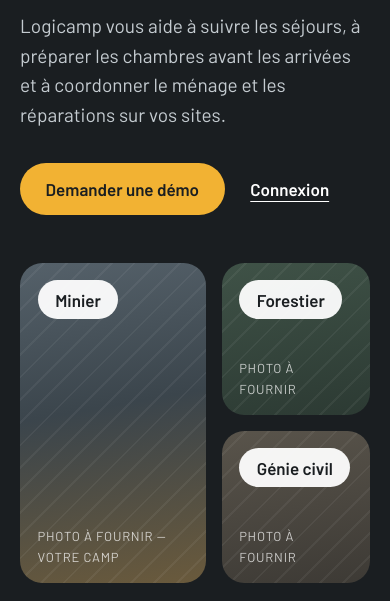
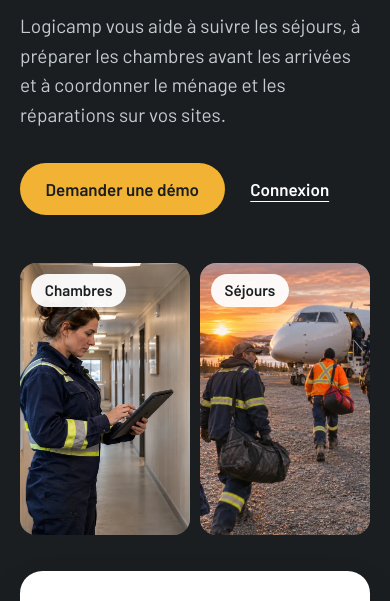
Before and after one commit to nicolasfbou/vitrine-logicamp, a plain HTML site: page index.html in a window 390 px wide. Shown: the part 436-1037 px from the top of the page. Drawn offline with Linux system fonts and the light colour scheme.

Commit message:
Mettre les photos dans la vitrine
Les emplacements provisoires sont remplacés par les cinq photos
fournies : la gestionnaire dans le corridor des chambres et la relève
à l'avion dans le bloc d'accueil, puis une photo par secteur (minier,
forestier, génie civil).

Les images sont redimensionnées et compressées en WebP, avec un
texte de remplacement descriptif pour chacune.

Co-Authored-By: Claude Fable 5.2 <noreply@anthropic.com>
Claude-Session: https://claude.ai/code/session_01Sptyj9s18JcdrwthKpG3WC

```diff
--- a/index.html
+++ b/index.html
@@ -49,20 +49,14 @@
         </div>
       </div>
 
-      <!-- Photos à fournir : remplacer chaque <div class="photo …"> par
-           <img class="photo" src="images/….jpg" alt="…"> en gardant l'étiquette. -->
       <div class="mosaique">
-        <figure class="cadre cadre--haut">
-          <div class="photo photo--minier" role="img" aria-label="Photo à fournir : camp minier"><span class="photo__note">Photo à fournir — votre camp</span></div>
-          <figcaption class="etiquette">Minier</figcaption>
+        <figure class="cadre">
+          <img class="photo photo--camp" src="images/gestionnaire-camp.webp" width="1448" height="1086" fetchpriority="high" alt="Gestionnaire de camp qui consulte une tablette dans le corridor des chambres">
+          <figcaption class="etiquette">Chambres</figcaption>
         </figure>
         <figure class="cadre">
-          <div class="photo photo--forestier" role="img" aria-label="Photo à fournir : camp forestier"><span class="photo__note">Photo à fournir</span></div>
-          <figcaption class="etiquette">Forestier</figcaption>
-        </figure>
-        <figure class="cadre">
-          <div class="photo photo--civil" role="img" aria-label="Photo à fournir : chantier de génie civil"><span class="photo__note">Photo à fournir</span></div>
-          <figcaption class="etiquette">Génie civil</figcaption>
+          <img class="photo photo--releve" src="images/releve-avion.webp" width="1200" height="900" alt="Travailleurs, sacs à l’épaule, qui marchent vers un avion sur une piste de gravier">
+          <figcaption class="etiquette">Séjours</figcaption>
         </figure>
       </div>
     </section>
@@ -97,17 +91,17 @@
         <h2 id="titre-secteurs">Minier, forestier, génie civil</h2>
         <div class="cartes">
           <article class="carte">
-            <div class="photo photo--minier" role="img" aria-label="Photo à fournir : camp minier"><span class="photo__note">Photo à fournir</span></div>
+            <img class="photo photo--minier" src="images/secteur-minier.webp" width="1200" height="900" loading="lazy" alt="Camion minier chargé de roche dans une mine à ciel ouvert">
             <h3>Minier</h3>
             <p>Suivre l’occupation des chambres et les nuitées par projet.</p>
           </article>
           <article class="carte">
-            <div class="photo photo--forestier" role="img" aria-label="Photo à fournir : camp forestier"><span class="photo__note">Photo à fournir</span></div>
+            <img class="photo photo--forestier" src="images/secteur-forestier.webp" width="1200" height="900" loading="lazy" alt="Porteur forestier chargé de billots sur un chemin en forêt">
             <h3>Forestier</h3>
             <p>Préparer les chambres pour les relèves et répartir le ménage entre les équipes.</p>
           </article>
           <article class="carte">
-            <div class="photo photo--civil" role="img" aria-label="Photo à fournir : chantier de génie civil"><span class="photo__note">Photo à fournir</span></div>
+            <img class="photo photo--civil" src="images/secteur-genie-civil.webp" width="1200" height="900" loading="lazy" alt="Deux travailleurs qui consultent des plans devant un barrage en construction">
             <h3>Génie civil</h3>
             <p>Suivre les arrivées et les départs sur les chantiers, ainsi que les réparations à faire dans les installations.</p>
           </article>
--- a/styles.css
+++ b/styles.css
@@ -242,17 +242,14 @@ a:focus-visible {
 
 .mosaique {
   display: grid;
-  grid-template-columns: 1.25fr 1fr;
-  grid-template-rows: 15.6rem 15.6rem;
+  grid-template-columns: 1fr 1fr;
   gap: 1rem;
+  height: 32.2rem;
 }
 
 .cadre {
   position: relative;
-}
-
-.cadre--haut {
-  grid-row: 1 / span 2;
+  min-height: 0;
 }
 
 .cadre .photo {
@@ -260,44 +257,28 @@ a:focus-visible {
 }
 
 .photo {
-  position: relative;
   display: block;
   width: 100%;
   border-radius: 1.4rem;
-  overflow: hidden;
   object-fit: cover;
   background: #3a4349;
 }
 
-/* Emplacements temporaires, en attendant les vraies photos. */
-div.photo::before {
-  content: "";
-  position: absolute;
-  inset: 0;
-  background: repeating-linear-gradient(135deg, rgba(255, 255, 255, 0.05) 0 2px, transparent 2px 16px);
+/* Cadrage de chaque photo dans son emplacement. */
+.photo--camp {
+  object-position: 66% center;
+}
+
+.photo--releve {
+  object-position: 68% center;
 }
 
 .photo--minier {
-  background: linear-gradient(170deg, #55616a 0%, #3b454c 45%, #6a5a3c 100%);
-}
-
-.photo--forestier {
-  background: linear-gradient(170deg, #3f5247 0%, #2c3a33 100%);
+  object-position: center 40%;
 }
 
 .photo--civil {
-  background: linear-gradient(170deg, #59544b 0%, #3d3a35 100%);
-}
-
-.photo__note {
-  position: absolute;
-  left: 1.1rem;
-  right: 1.1rem;
-  bottom: 1rem;
-  font-size: 0.8125rem;
-  letter-spacing: 0.06em;
-  text-transform: uppercase;
-  color: rgba(255, 255, 255, 0.72);
+  object-position: center 25%;
 }
 
 .etiquette {
@@ -453,7 +434,7 @@ div.photo::before {
   }
 
   .mosaique {
-    grid-template-rows: 12rem 12rem;
+    height: 26rem;
   }
 
   .bande__carte,
@@ -471,7 +452,8 @@ div.photo::before {
   }
 
   .carte .photo {
-    height: 13rem;
+    height: auto;
+    aspect-ratio: 16 / 9;
   }
 }
 
@@ -497,7 +479,19 @@ div.photo::before {
   }
 
   .mosaique {
-    grid-template-rows: 9.5rem 9.5rem;
+    height: 17rem;
+    gap: 0.6rem;
+  }
+
+  .photo {
+    border-radius: 1rem;
+  }
+
+  .etiquette {
+    top: 0.7rem;
+    left: 0.7rem;
+    padding: 0.3rem 0.85rem;
+    font-size: 0.95rem;
   }
 
   .secteurs {
```
Also changed, not shown: images/gestionnaire-camp.webp (added), images/releve-avion.webp (added), images/secteur-forestier.webp (added), images/secteur-genie-civil.webp (added), images/secteur-minier.webp (added).
